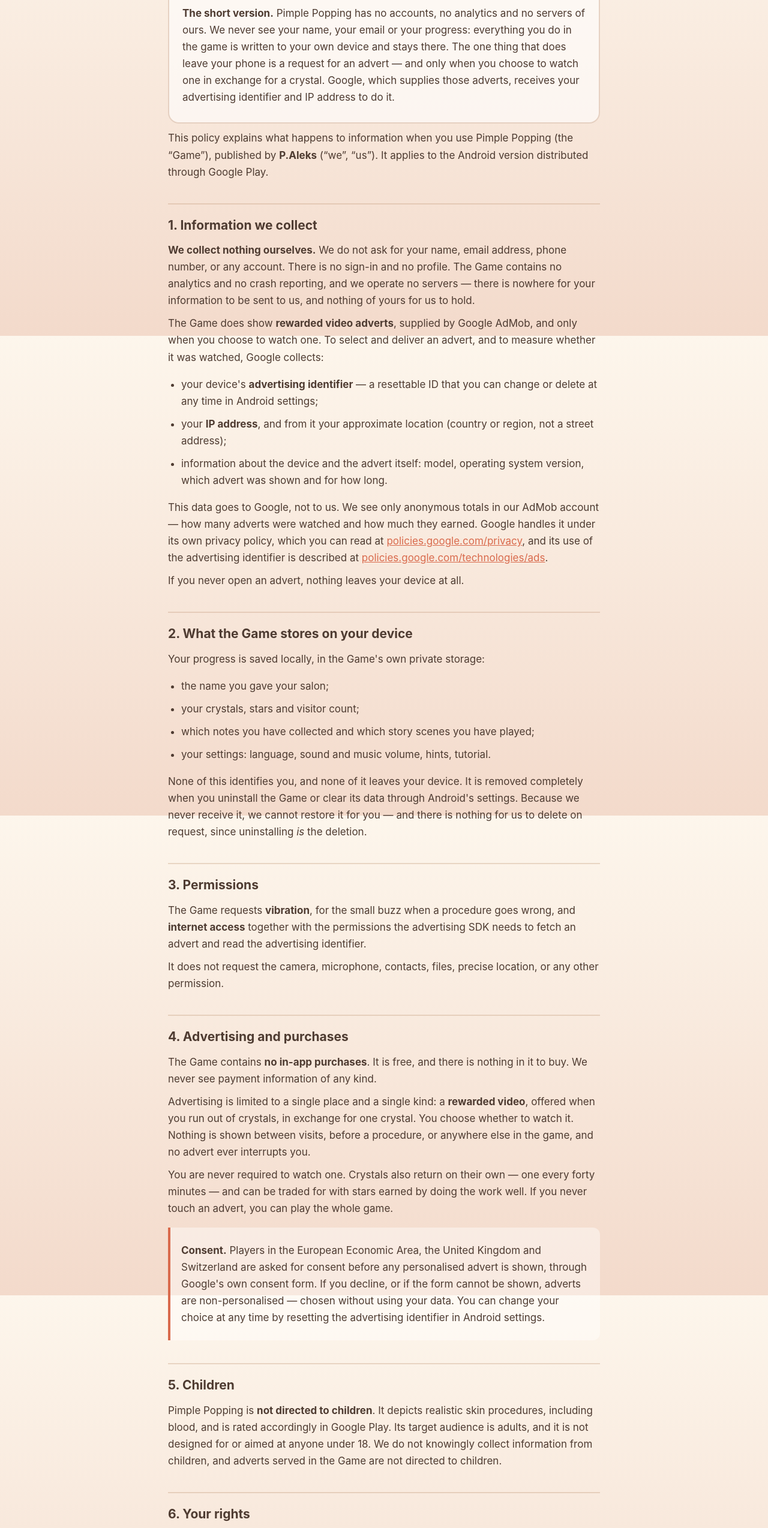
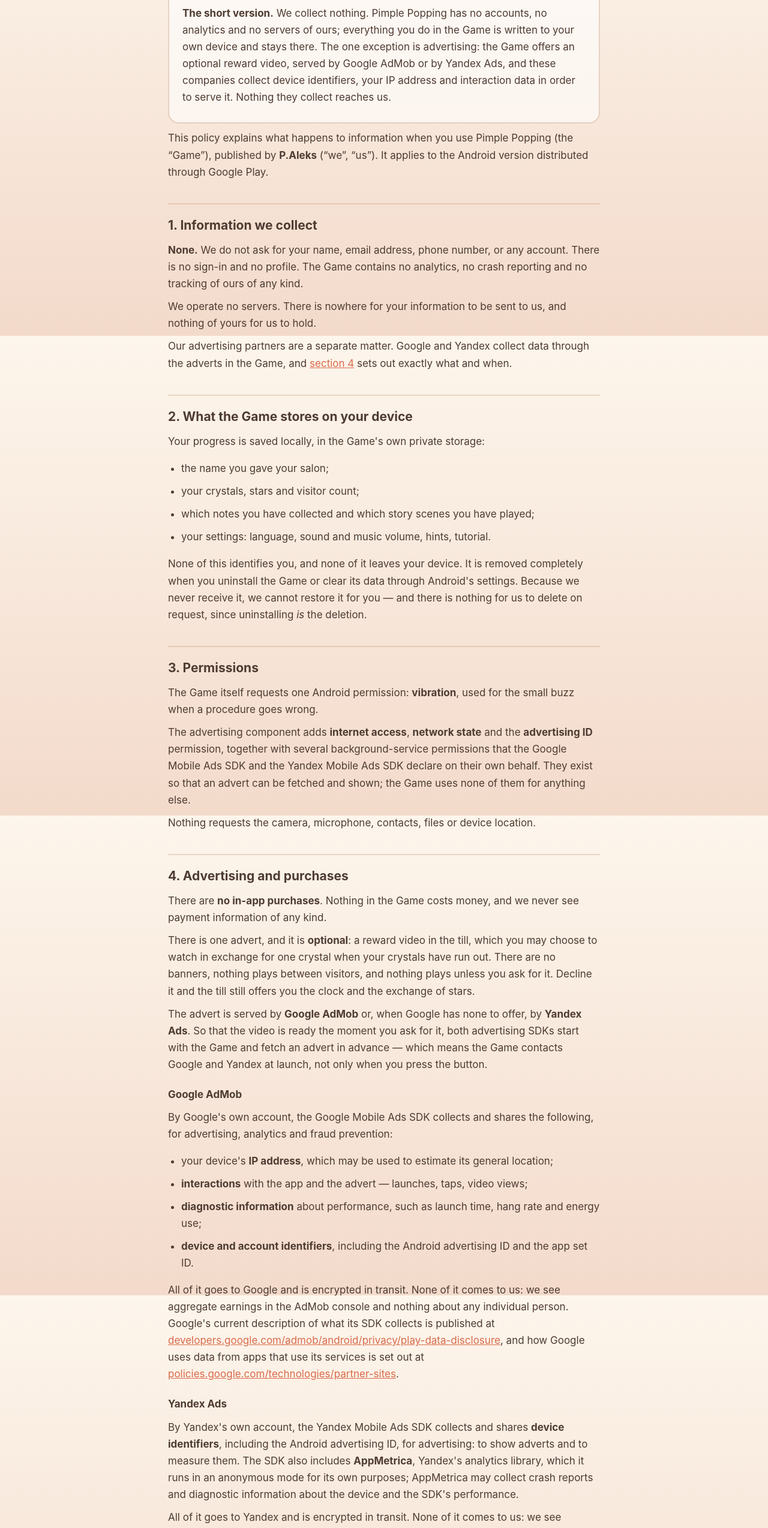
Before and after one commit to kupryian/pimplepopping, a plain HTML site: page index.html in a window 1280 px wide. Shown: the part 240-2788 px from the top of the page at 60% size. Drawn offline with Linux system fonts and the light colour scheme.

Commit message:
Yandex Ads and AppMetrica; launch-time ad requests; P.Aleks contact

```diff
--- a/index.html
+++ b/index.html
@@ -53,17 +53,17 @@
 <header>
   <h1>Privacy Policy</h1>
   <p class="sub">Pimple Popping — a game about skincare procedures<br>
-  Effective date: 10 September 2026</p>
+  Effective date: 8 October 2026</p>
 </header>
 
 <div class="lead">
-  <p><strong>The short version.</strong> Pimple Popping has no accounts, no
-  analytics and no servers of ours. We never see your name, your email or your
-  progress: everything you do in the game is written to your own device and
-  stays there. The one thing that does leave your phone is a request for an
-  advert — and only when you choose to watch one in exchange for a crystal.
-  Google, which supplies those adverts, receives your advertising identifier
-  and IP address to do it.</p>
+  <p><strong>The short version.</strong> We collect nothing. Pimple Popping has no
+  accounts, no analytics and no servers of ours; everything you do in the Game
+  is written to your own device and stays there. The one exception is
+  advertising: the Game offers an optional reward video, served by Google
+  AdMob or by Yandex Ads, and these companies collect device identifiers, your
+  IP address and interaction data in order to serve it. Nothing they collect
+  reaches us.</p>
 </div>
 
 <p>This policy explains what happens to information when you use Pimple Popping (the
@@ -72,33 +72,16 @@
 
 <h2>1. Information we collect</h2>
 
-<p><strong>We collect nothing ourselves.</strong> We do not ask for your name,
-email address, phone number, or any account. There is no sign-in and no
-profile. The Game contains no analytics and no crash reporting, and we operate
-no servers — there is nowhere for your information to be sent to us, and
-nothing of yours for us to hold.</p>
+<p><strong>None.</strong> We do not ask for your name, email address, phone
+number, or any account. There is no sign-in and no profile. The Game contains
+no analytics, no crash reporting and no tracking of ours of any kind.</p>
 
-<p>The Game does show <strong>rewarded video adverts</strong>, supplied by
-Google AdMob, and only when you choose to watch one. To select and deliver an
-advert, and to measure whether it was watched, Google collects:</p>
+<p>We operate no servers. There is nowhere for your information to be sent to
+us, and nothing of yours for us to hold.</p>
 
-<ul>
-  <li>your device's <strong>advertising identifier</strong> — a resettable ID
-  that you can change or delete at any time in Android settings;</li>
-  <li>your <strong>IP address</strong>, and from it your approximate location
-  (country or region, not a street address);</li>
-  <li>information about the device and the advert itself: model, operating
-  system version, which advert was shown and for how long.</li>
-</ul>
-
-<p>This data goes to Google, not to us. We see only anonymous totals in our
-AdMob account — how many adverts were watched and how much they earned. Google
-handles it under its own privacy policy, which you can read at
-<a href="https://policies.google.com/privacy">policies.google.com/privacy</a>,
-and its use of the advertising identifier is described at
-<a href="https://policies.google.com/technologies/ads">policies.google.com/technologies/ads</a>.</p>
-
-<p>If you never open an advert, nothing leaves your device at all.</p>
+<p>Our advertising partners are a separate matter. Google and Yandex collect
+data through the adverts in the Game, and <a href="#ads">section 4</a> sets out
+exactly what and when.</p>
 
 <h2>2. What the Game stores on your device</h2>
 
@@ -119,36 +102,87 @@
 
 <h2>3. Permissions</h2>
 
-<p>The Game requests <strong>vibration</strong>, for the small buzz when a
-procedure goes wrong, and <strong>internet access</strong> together with the
-permissions the advertising SDK needs to fetch an advert and read the
-advertising identifier.</p>
+<p>The Game itself requests one Android permission: <strong>vibration</strong>,
+used for the small buzz when a procedure goes wrong.</p>
 
-<p>It does not request the camera, microphone, contacts, files, precise
-location, or any other permission.</p>
+<p>The advertising component adds <strong>internet access</strong>,
+<strong>network state</strong> and the <strong>advertising ID</strong>
+permission, together with several background-service permissions that the
+Google Mobile Ads SDK and the Yandex Mobile Ads SDK declare on their own
+behalf. They exist so that an advert can be fetched and shown; the Game uses
+none of them for anything else.</p>
 
-<h2>4. Advertising and purchases</h2>
+<p>Nothing requests the camera, microphone, contacts, files or device
+location.</p>
 
-<p>The Game contains <strong>no in-app purchases</strong>. It is free, and there
-is nothing in it to buy. We never see payment information of any kind.</p>
+<h2 id="ads">4. Advertising and purchases</h2>
 
-<p>Advertising is limited to a single place and a single kind: a
-<strong>rewarded video</strong>, offered when you run out of crystals, in
-exchange for one crystal. You choose whether to watch it. Nothing is shown
-between visits, before a procedure, or anywhere else in the game, and no advert
-ever interrupts you.</p>
+<p>There are <strong>no in-app purchases</strong>. Nothing in the Game costs
+money, and we never see payment information of any kind.</p>
 
-<p>You are never required to watch one. Crystals also return on their own —
-one every forty minutes — and can be traded for with stars earned by doing the
-work well. If you never touch an advert, you can play the whole game.</p>
+<p>There is one advert, and it is <strong>optional</strong>: a reward video in
+the till, which you may choose to watch in exchange for one crystal when your
+crystals have run out. There are no banners, nothing plays between visitors,
+and nothing plays unless you ask for it. Decline it and the till still offers
+you the clock and the exchange of stars.</p>
+
+<p>The advert is served by <strong>Google AdMob</strong> or, when Google has
+none to offer, by <strong>Yandex Ads</strong>. So that the video is ready the
+moment you ask for it, both advertising SDKs start with the Game and fetch an
+advert in advance — which means the Game contacts Google and Yandex at launch,
+not only when you press the button.</p>
+
+<h3>Google AdMob</h3>
+
+<p>By Google's own account, the Google Mobile Ads SDK collects and shares the
+following, for advertising, analytics and fraud prevention:</p>
+
+<ul>
+  <li>your device's <strong>IP address</strong>, which may be used to estimate
+  its general location;</li>
+  <li><strong>interactions</strong> with the app and the advert — launches,
+  taps, video views;</li>
+  <li><strong>diagnostic information</strong> about performance, such as launch
+  time, hang rate and energy use;</li>
+  <li><strong>device and account identifiers</strong>, including the Android
+  advertising ID and the app set ID.</li>
+</ul>
+
+<p>All of it goes to Google and is encrypted in transit. None of it comes to
+us: we see aggregate earnings in the AdMob console and nothing about any
+individual person. Google's current description of what its SDK collects is
+published at
+<a href="https://developers.google.com/admob/android/privacy/play-data-disclosure">developers.google.com/admob/android/privacy/play-data-disclosure</a>,
+and how Google uses data from apps that use its services is set out at
+<a href="https://policies.google.com/technologies/partner-sites">policies.google.com/technologies/partner-sites</a>.</p>
+
+<h3>Yandex Ads</h3>
+
+<p>By Yandex's own account, the Yandex Mobile Ads SDK collects and shares
+<strong>device identifiers</strong>, including the Android advertising ID, for
+advertising: to show adverts and to measure them. The SDK also includes
+<strong>AppMetrica</strong>, Yandex's analytics library, which it runs in an
+anonymous mode for its own purposes; AppMetrica may collect crash reports and
+diagnostic information about the device and the SDK's performance.</p>
+
+<p>All of it goes to Yandex and is encrypted in transit. None of it comes to
+us: we see aggregate earnings in the Yandex Ads interface and nothing about any
+individual person. Yandex's description of what its SDK collects is published
+at
+<a href="https://ads.yandex.com/helpcenter/en/dev/android/app-privacy-android">ads.yandex.com/helpcenter/en/dev/android/app-privacy-android</a>,
+and Yandex's privacy policy is at
+<a href="https://yandex.com/legal/confidential/">yandex.com/legal/confidential</a>.</p>
 
 <div class="note">
-  <p><strong>Consent.</strong> Players in the European Economic Area, the
-  United Kingdom and Switzerland are asked for consent before any personalised
-  advert is shown, through Google's own consent form. If you decline, or if
-  the form cannot be shown, adverts are non-personalised — chosen without using
-  your data. You can change your choice at any time by resetting the
-  advertising identifier in Android settings.</p>
+  <p><strong>Consent, and how to say no.</strong> In the European Economic Area,
+  the United Kingdom and Switzerland a consent form provided by Google appears
+  before any personalised advert is shown, and your answer is yours to change.
+  Refuse, and adverts are served without personalisation rather than not at
+  all. Players in those regions are always shown Yandex adverts without
+  personalisation. Where Google requires it, the Game's settings offer a
+  “Privacy” button to change your answer at any time. Anywhere in the world you can reset or delete your advertising ID in
+  Android's own settings, under Privacy → Ads; and you can simply never press
+  the button, in which case no advert is ever shown to you.</p>
 </div>
 
 <h2>5. Children</h2>
@@ -166,18 +200,18 @@
 delete, restrict or object to the processing of your personal data, and to data
 portability.</p>
 
-<p>We ourselves hold no personal data about you: there is nothing on our side
-to access, export or erase, and nothing for us to sell or share. We do not sell
-or share personal information, for money or otherwise.</p>
+<p>Against us these rights have nothing to bite on: we hold no personal data,
+we process none, and we sell and share none, for money or otherwise. There is
+nothing for us to export or erase because nothing reaches us in the first
+place.</p>
 
-<p>The data collected for advertising is held by Google, not by us, so requests
-about it are best made to Google directly through the links in section 1. Two
-things are entirely in your hands: you can reset or delete your advertising
-identifier in Android settings, and you can simply never open an advert — the
-game is fully playable without them.</p>
-
-<p>If you believe otherwise, write to us and we will answer. You also have the
-right to complain to your local data protection authority.</p>
+<p>The data described in section 4 is held by Google and Yandex, not by us,
+and rights over it are exercised against them through their privacy policies:
+<a href="https://policies.google.com/privacy">Google's</a> and
+<a href="https://yandex.com/legal/confidential/">Yandex's</a>. If you
+would rather start with us, write and we will answer and point you the right
+way. You also have the right to complain to your local data protection
+authority.</p>
 
 <h2>7. Changes to this policy</h2>
 
```
